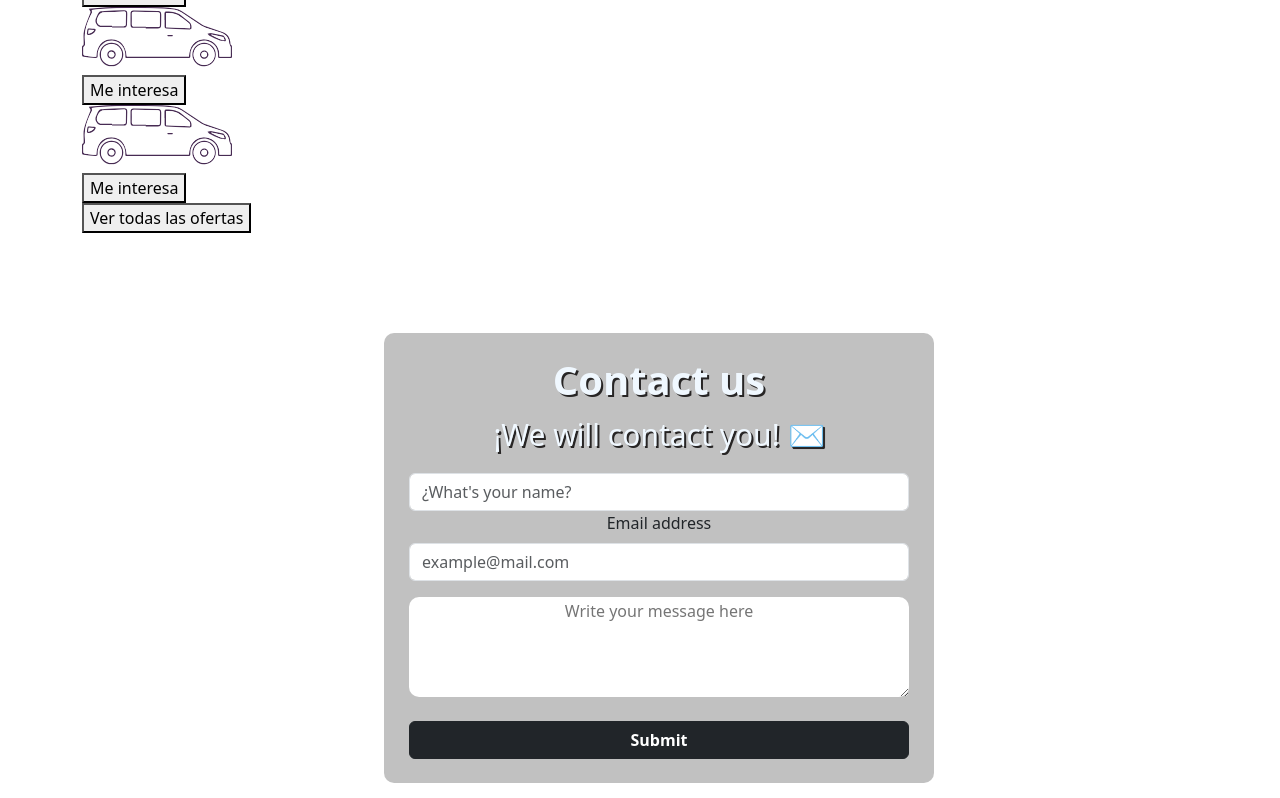
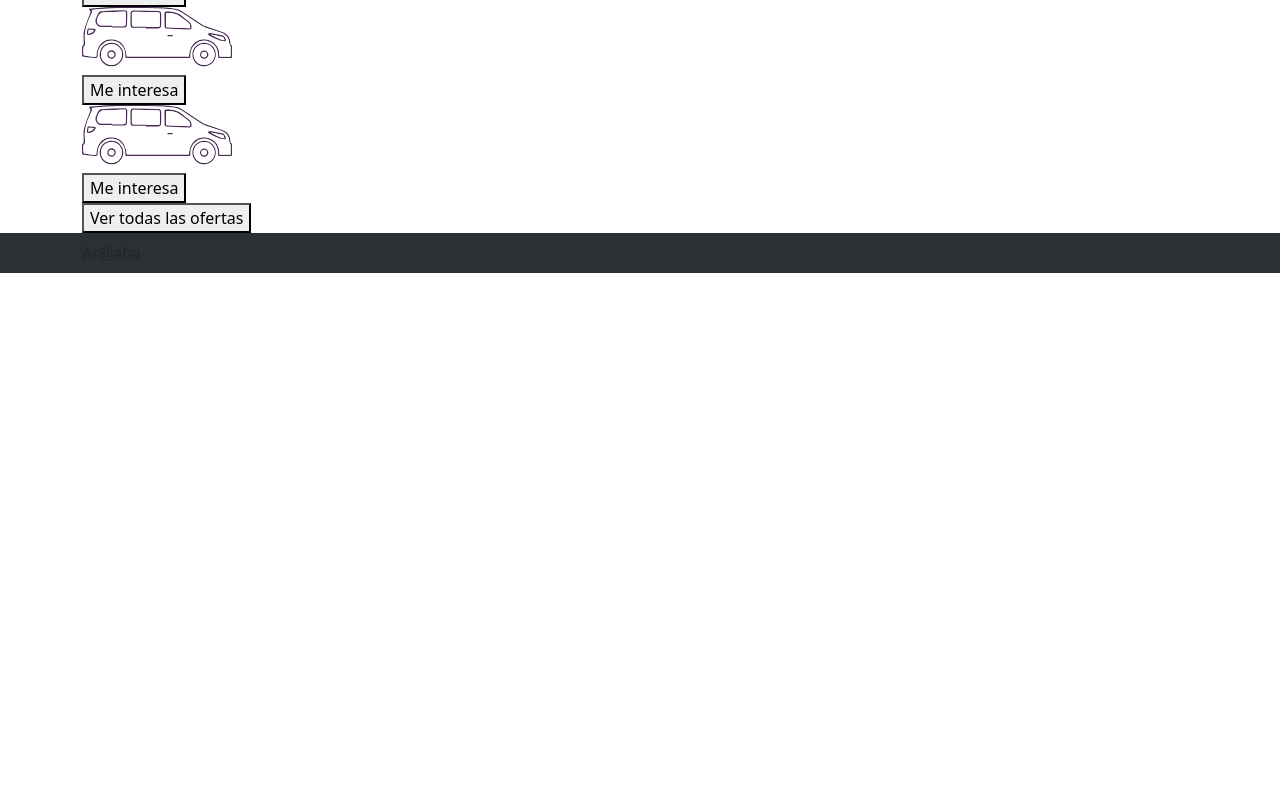
Before and after one commit to LeoloFlrz/marketplace_hackaton, a React (Vite) app in the folder araba_marketplace_front/: page / in a window 1280 px wide. Shown: the part 1800-2598 px from the top of the page. After the commit the page ends 2073 px from the top, so only its background shows below. Built offline with nearby package versions, Linux system fonts and the light colour scheme.

Commit message:
creating the footer

```diff
--- /dev/null
+++ b/araba_marketplace_front/src/components/Footer.tsx
@@ -0,0 +1,19 @@
+import Container from 'react-bootstrap/Container';
+import Nav from 'react-bootstrap/Nav';
+import Navbar from 'react-bootstrap/Navbar';
+
+export const Footer = () => {
+  return (
+    <Navbar expand="lg" className="bg-body-tertiary justify-content-center" bg="dark" data-bs-theme="dark">
+      <Container>
+        <Navbar.Toggle aria-controls="basic-navbar-nav" />
+
+          <Nav.Item className="me-auto justify-content-center footer">
+            Ar@aba
+
+          </Nav.Item>
+
+      </Container>
+    </Navbar>
+  )
+}
--- a/araba_marketplace_front/src/components/NavbarComponent.tsx
+++ b/araba_marketplace_front/src/components/NavbarComponent.tsx
@@ -1,7 +1,6 @@
 import Container from 'react-bootstrap/Container';
 import Nav from 'react-bootstrap/Nav';
 import Navbar from 'react-bootstrap/Navbar';
-import NavDropdown from 'react-bootstrap/NavDropdown';
 import logo from '../assets/Logo_optionOne.svg';
 
 
--- a/araba_marketplace_front/src/index.css
+++ b/araba_marketplace_front/src/index.css
@@ -67,3 +67,7 @@ button:focus-visible {
     background-color: #f9f9f9;
   }
 }
+
+.me-auto{
+  color:white;
+}
--- a/araba_marketplace_front/src/main.tsx
+++ b/araba_marketplace_front/src/main.tsx
@@ -6,14 +6,13 @@ import {RouterProvider} from "react-router-dom"
 import React from "react"
 import { NavbarComponent } from "./components/NavbarComponent";
 import Contact from "./components/Contact";
+import { Footer } from "./components/Footer";
 // import { CarCard } from "./components/CarCard";
 
 ReactDOM.createRoot(document.getElementById('root')!).render(
   <React.StrictMode>
     <NavbarComponent/>
     <RouterProvider router={router} />
-
-
-    <Contact />
+    <Footer/>
   </React.StrictMode>,
 )
```
